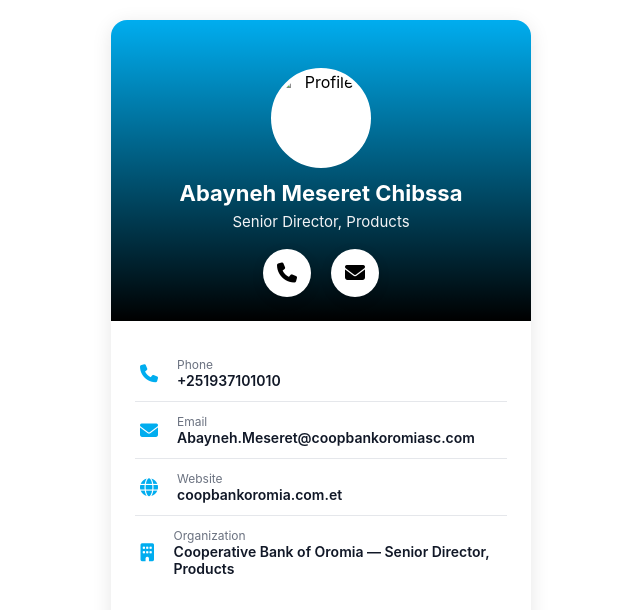
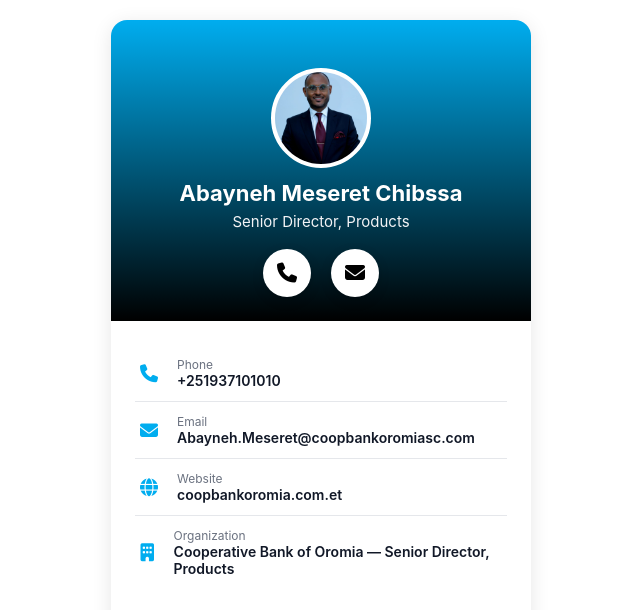
Before and after one commit to elshadayz21/abayneh-business-card, a plain HTML site: page index.html in a window 1280 px wide. Shown: the top 610 px of the page, without its empty margins (319-959 px from the left). Drawn offline with Linux system fonts and the light colour scheme.

Commit message:
Abayneh-Closeup pic

```diff
--- a/index.html
+++ b/index.html
@@ -98,7 +98,7 @@
   <div class="card">
     <div class="hero">
       <div class="avatar">
-        <img src="/mnt/data/89d18dc6-f2b9-421b-8228-73bbb7c73016.png" alt="Profile" />
+        <img src="Abayneh-Closeup.png" alt="Abayneh Meseret" />
       </div>
       <div class="name">Abayneh Meseret Chibssa</div>
       <div class="role">Senior Director, Products</div>
```
Also changed, not shown: Abayneh-Closeup.png (added), Abayneh-Professional-Picture.jpg (added).
